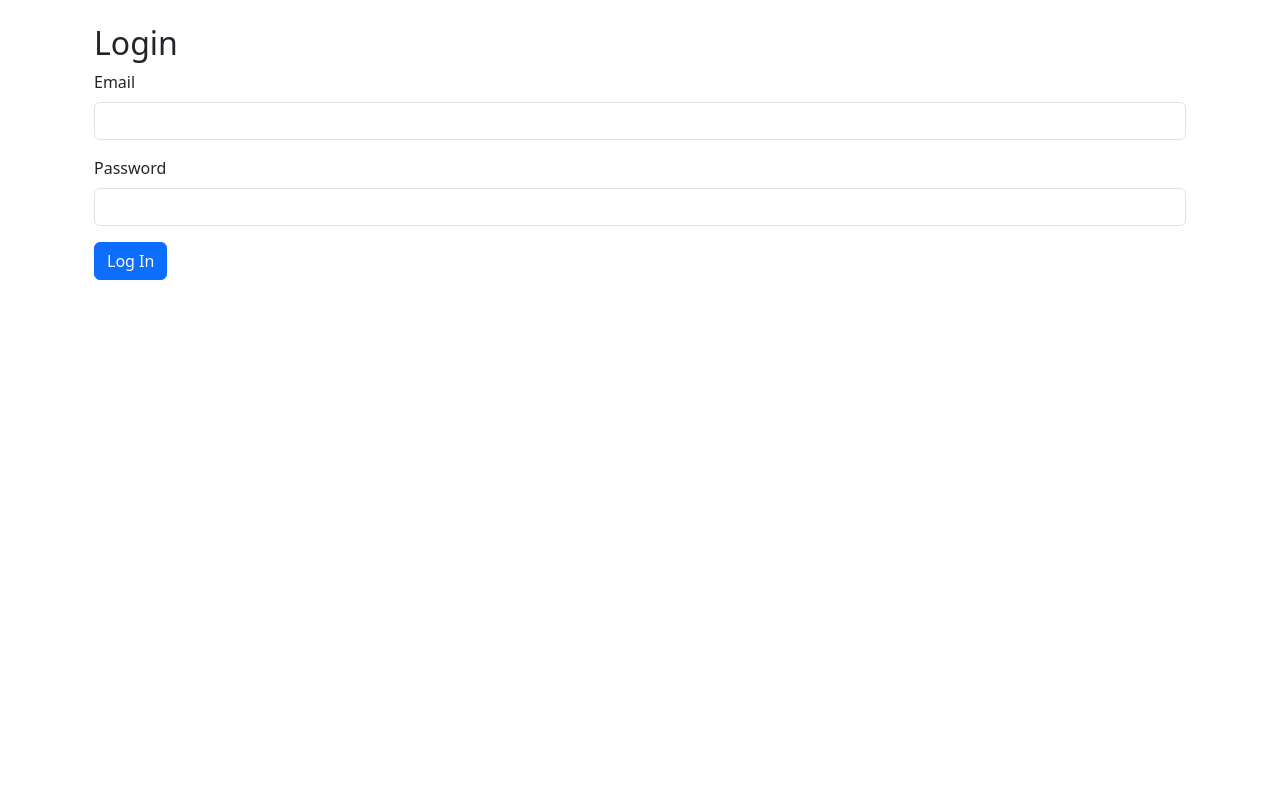
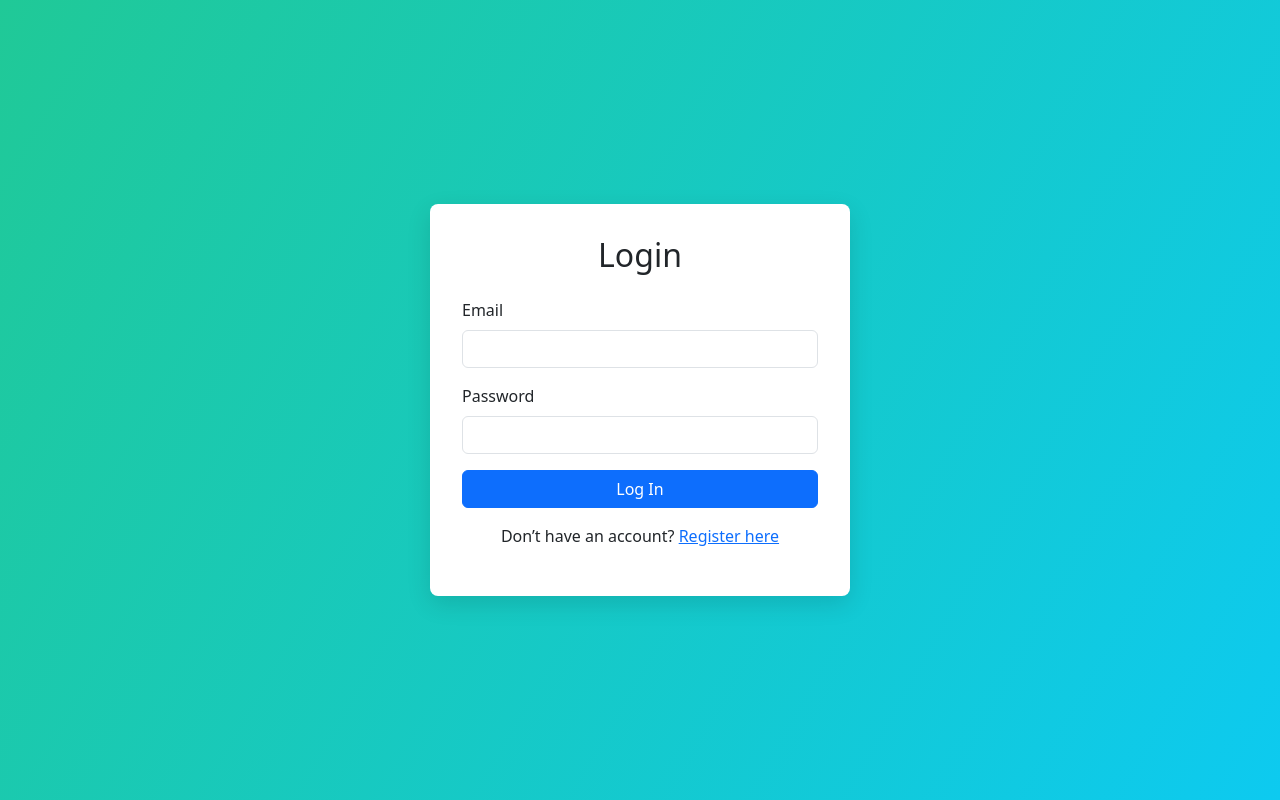
Before and after one commit to pkfitzVT/ibm-flask-financeV2-ReactFE, a React (Create React App) app: page /login in a window 1280 px wide. Built offline with nearby package versions, Linux system fonts and the light colour scheme; no server answers.

Commit message:
style: added style to LoginPage

```diff
--- a/src/pages/LoginPage.jsx
+++ b/src/pages/LoginPage.jsx
@@ -1,30 +1,50 @@
 // src/pages/LoginPage.jsx
-import { useState } from 'react';
+
+import React, { useState } from 'react';
+import { useNavigate, useLocation, Link } from 'react-router-dom';
 import api from '../apiClient';
 
 export default function LoginPage() {
-  const [email, setEmail] = useState('');
+  const [email, setEmail]       = useState('');
   const [password, setPassword] = useState('');
-  const [error, setError] = useState(null);
+  const [error, setError]       = useState(null);
+  const navigate                = useNavigate();
+  const location                = useLocation();
+
+  // If someone redirected here after register, show that flash:
+  const flash = location.state?.flash;
 
   const handleSubmit = async (e) => {
     e.preventDefault();
+    setError(null);
+
     try {
       await api.post('/login', { email, password });
-      window.location.href = '/transactions';
+      navigate('/transactions', { replace: true });
     } catch (err) {
-      setError('Login failed');
+      setError(err.response?.data?.error || 'Login failed');
     }
   };
 
   return (
-    <div className="container p-4">
-      <h2>Login</h2>
-      {error && <div className="alert alert-danger">{error}</div>}
+      <div className="page-bg page-bg--auth">
+        <div className="page-card">
+          <h2 className="text-center mb-4">Login</h2>
+
+          {flash && (
+              <div className="alert alert-info" role="alert">
+                {flash}
+              </div>
+          )}
+
+          {error && (
+              <div className="alert alert-danger" role="alert">
+                {error}
+              </div>
+          )}
 
           <form onSubmit={handleSubmit}>
             <div className="mb-3">
-          {/* eslint-disable-next-line jsx-a11y/label-has-associated-control */}
               <label htmlFor="login-email" className="form-label">
                 Email
               </label>
@@ -33,13 +53,12 @@ export default function LoginPage() {
                   type="email"
                   className="form-control"
                   value={email}
-            onChange={(e) => setEmail(e.target.value)}
+                  onChange={e => setEmail(e.target.value)}
                   required
               />
             </div>
 
             <div className="mb-3">
-          {/* eslint-disable-next-line jsx-a11y/label-has-associated-control */}
               <label htmlFor="login-password" className="form-label">
                 Password
               </label>
@@ -48,15 +67,21 @@ export default function LoginPage() {
                   type="password"
                   className="form-control"
                   value={password}
-            onChange={(e) => setPassword(e.target.value)}
+                  onChange={e => setPassword(e.target.value)}
                   required
               />
             </div>
 
-        <button type="submit" className="btn btn-primary">
+            <button type="submit" className="btn btn-primary w-100">
               Log In
             </button>
           </form>
+
+          <p className="text-center mt-3">
+            Don’t have an account?{' '}
+            <Link to="/register">Register here</Link>
+          </p>
+        </div>
       </div>
   );
 }
```
Lines whose indentation alone changed are shown as unchanged.
